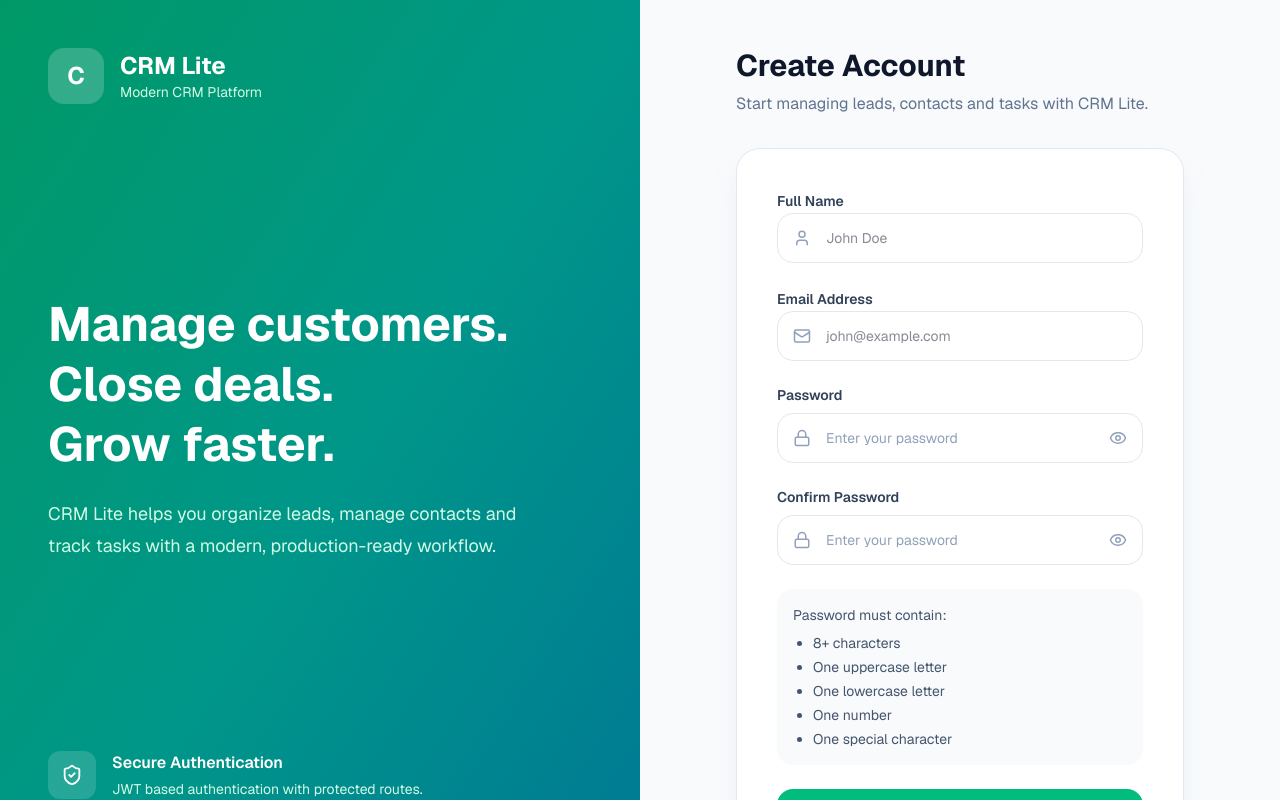
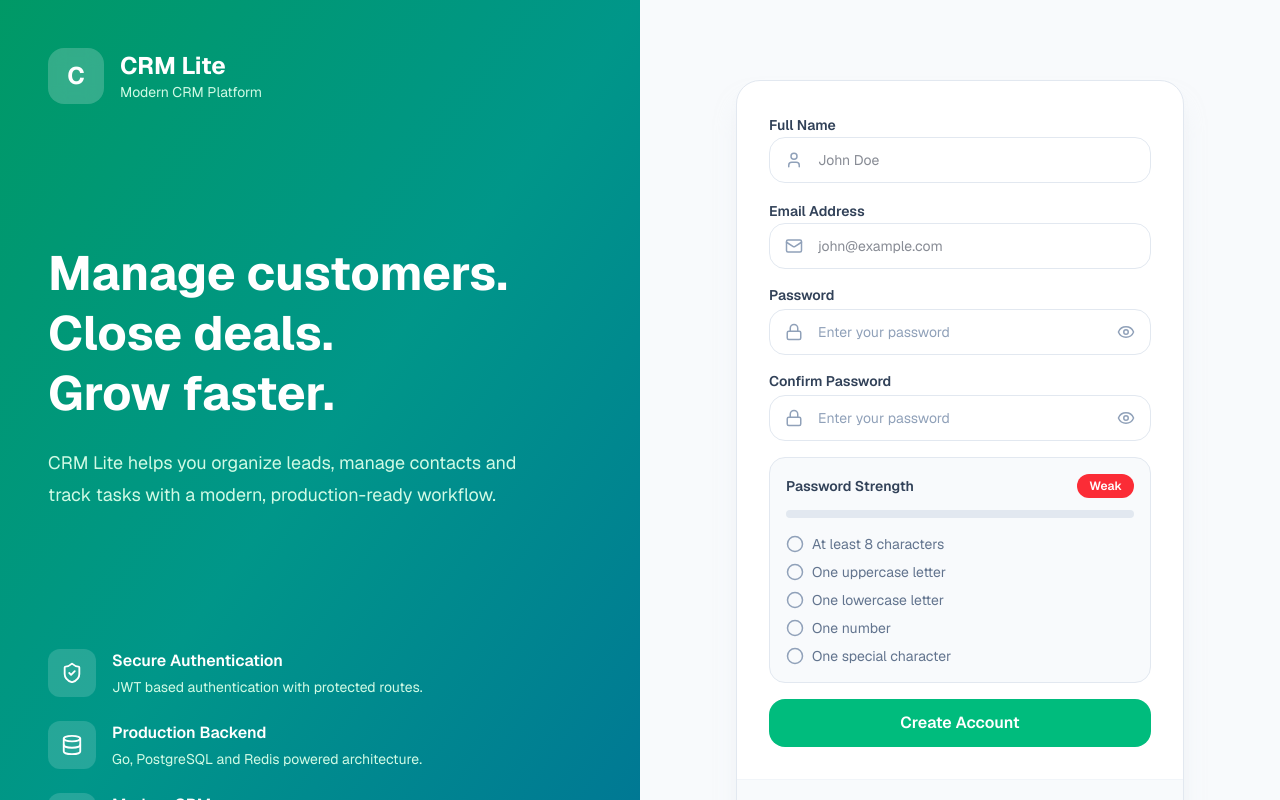
Before and after one commit to abhinavkumar03/crm-lite, a Next.js app in the folder frontend/: page /register in a window 1280 px wide. Shown: the top 800 px of the page. Built offline with nearby package versions, Linux system fonts and the light colour scheme; no server answers.

Commit message:
feat(auth): improve login and registration user experience

```diff
--- a/frontend/app/(auth)/login/page.tsx
+++ b/frontend/app/(auth)/login/page.tsx
@@ -86,11 +86,11 @@ export default function LoginPage() {
       >
         <form
           onSubmit={handleLogin}
-          className="space-y-6"
+          className="space-y-4"
         >
           {/* Email */}
 
-          <div className="space-y-2">
+          <div className="space-y-1">
             <label className="block text-sm font-semibold text-slate-700">
               Email Address
             </label>
@@ -123,7 +123,7 @@ export default function LoginPage() {
                 rounded-2xl
                 border
                 border-slate-200
-                py-3.5
+                py-3
                 pl-12
                 pr-4
                 text-sm
@@ -195,7 +195,7 @@ export default function LoginPage() {
             gap-2
             rounded-2xl
             bg-emerald-500
-            py-3.5
+            py-3
             font-semibold
             text-white
             transition
--- a/frontend/app/(auth)/register/page.tsx
+++ b/frontend/app/(auth)/register/page.tsx
@@ -16,6 +16,7 @@ import AuthLayout from "@/components/auth/AuthLayout";
 import AuthCard from "@/components/auth/AuthCard";
 import PasswordInput from "@/components/auth/PasswordInput";
 import { toast } from "sonner";
+import PasswordStrength from "@/components/auth/PasswordStrength";
 
 export default function RegisterPage() {
   const router = useRouter();
@@ -105,8 +106,10 @@ export default function RegisterPage() {
 
   return (
     <AuthLayout
-      title="Create Account"
-      subtitle="Start managing leads, contacts and tasks with CRM Lite."
+      // title="Create Account"
+      // subtitle="Start managing leads, contacts and tasks with CRM Lite."
+      title=""
+      subtitle=""
     >
       <AuthCard
         footer={
@@ -127,11 +130,11 @@ export default function RegisterPage() {
       >
         <form
           onSubmit={handleSubmit}
-          className="space-y-6"
+          className="space-y-4"
         >
           {/* Name */}
 
-          <div className="space-y-2">
+          <div className="space-y-1">
             <label className="text-sm font-semibold text-slate-700">
               Full Name
             </label>
@@ -163,7 +166,7 @@ export default function RegisterPage() {
                 rounded-2xl
                 border
                 border-slate-200
-                py-3.5
+                py-3
                 pl-12
                 pr-4
                 text-sm
@@ -179,7 +182,7 @@ export default function RegisterPage() {
 
           {/* Email */}
 
-          <div className="space-y-2">
+          <div className="space-y-1">
             <label className="text-sm font-semibold text-slate-700">
               Email Address
             </label>
@@ -212,7 +215,7 @@ export default function RegisterPage() {
                 rounded-2xl
                 border
                 border-slate-200
-                py-3.5
+                py-3
                 pl-12
                 pr-4
                 text-sm
@@ -248,18 +251,25 @@ export default function RegisterPage() {
             required
           />
 
+          {confirmPassword.length > 0 && (
+            <div
+              className={`rounded-xl px-4 py-3 text-sm ${
+                password === confirmPassword
+                  ? "bg-emerald-50 text-emerald-700"
+                  : "bg-red-50 text-red-700"
+              }`}
+            >
+              {password === confirmPassword
+                ? "✓ Passwords match"
+                : "✗ Passwords do not match"}
+            </div>
+          )}
+
           {/* Password Helper */}
 
-          <div className="rounded-2xl bg-slate-50 p-4 text-sm text-slate-600">
-            Password must contain:
-            <ul className="mt-2 list-disc space-y-1 pl-5">
-              <li>8+ characters</li>
-              <li>One uppercase letter</li>
-              <li>One lowercase letter</li>
-              <li>One number</li>
-              <li>One special character</li>
-            </ul>
-          </div>
+          <PasswordStrength
+            password={password}
+          />
 
           {/* Error */}
 
@@ -281,7 +291,7 @@ export default function RegisterPage() {
             gap-2
             rounded-2xl
             bg-emerald-500
-            py-3.5
+            py-3
             font-semibold
             text-white
             transition
--- a/frontend/components/auth/AuthCard.tsx
+++ b/frontend/components/auth/AuthCard.tsx
@@ -23,7 +23,7 @@ export default function AuthCard({
     >
       {/* Body */}
 
-      <div className="p-8 sm:p-10">
+      <div className="px-4 py-2 sm:p-8">
         {children}
       </div>
 
--- a/frontend/components/auth/PasswordInput.tsx
+++ b/frontend/components/auth/PasswordInput.tsx
@@ -24,7 +24,7 @@ export default function PasswordInput({
     useState(false);
 
   return (
-    <div className="space-y-2">
+    <div className="space-y-1">
       <label className="block text-sm font-semibold text-slate-700">
         {label}
       </label>
@@ -65,7 +65,7 @@ export default function PasswordInput({
           border
           border-slate-200
           bg-white
-          py-3.5
+          py-3
           pl-12
           pr-12
           text-sm
--- /dev/null
+++ b/frontend/components/auth/PasswordStrength.tsx
@@ -0,0 +1,111 @@
+"use client";
+
+import {
+  CheckCircle2,
+  Circle,
+} from "lucide-react";
+
+type Props = {
+  password: string;
+};
+
+export default function PasswordStrength({
+  password,
+}: Props) {
+  const rules = [
+    {
+      label: "At least 8 characters",
+      valid: password.length >= 8,
+    },
+    {
+      label: "One uppercase letter",
+      valid: /[A-Z]/.test(password),
+    },
+    {
+      label: "One lowercase letter",
+      valid: /[a-z]/.test(password),
+    },
+    {
+      label: "One number",
+      valid: /\d/.test(password),
+    },
+    {
+      label: "One special character",
+      valid: /[^A-Za-z0-9]/.test(password),
+    },
+  ];
+
+  const passed = rules.filter(
+    (r) => r.valid
+  ).length;
+
+  const strength =
+    passed <= 2
+      ? "Weak"
+      : passed === 3 || passed === 4
+      ? "Medium"
+      : "Strong";
+
+  const strengthColor =
+    strength === "Weak"
+      ? "bg-red-500"
+      : strength === "Medium"
+      ? "bg-amber-500"
+      : "bg-emerald-500";
+
+  return (
+    <div className="rounded-2xl border border-slate-200 bg-slate-50 p-4">
+      <div className="mb-3 flex items-center justify-between">
+        <span className="text-sm font-semibold text-slate-700">
+          Password Strength
+        </span>
+
+        <span
+          className={`rounded-full px-3 py-1 text-xs font-semibold text-white ${strengthColor}`}
+        >
+          {strength}
+        </span>
+      </div>
+
+      <div className="mb-4 h-2 overflow-hidden rounded-full bg-slate-200">
+        <div
+          className={`h-full transition-all duration-300 ${strengthColor}`}
+          style={{
+            width: `${(passed / 5) * 100}%`,
+          }}
+        />
+      </div>
+
+      <div className="space-y-2">
+        {rules.map((rule) => (
+          <div
+            key={rule.label}
+            className="flex items-center gap-2 text-sm"
+          >
+            {rule.valid ? (
+              <CheckCircle2
+                size={18}
+                className="text-emerald-500"
+              />
+            ) : (
+              <Circle
+                size={18}
+                className="text-slate-400"
+              />
+            )}
+
+            <span
+              className={
+                rule.valid
+                  ? "text-emerald-700"
+                  : "text-slate-500"
+              }
+            >
+              {rule.label}
+            </span>
+          </div>
+        ))}
+      </div>
+    </div>
+  );
+}
--- a/frontend/components/common/form/FormDateTime.tsx
+++ b/frontend/components/common/form/FormDateTime.tsx
@@ -15,7 +15,7 @@ export default function FormDateTime({
   ...props
 }: Props) {
   return (
-    <div className="space-y-2">
+    <div className="space-y-1">
       <label className="block text-sm font-semibold text-slate-700">
         {label}
 
--- a/frontend/components/common/form/FormInput.tsx
+++ b/frontend/components/common/form/FormInput.tsx
@@ -14,7 +14,7 @@ export default function FormInput({
   ...props
 }: Props) {
   return (
-    <div className="space-y-2">
+    <div className="space-y-1">
       <label className="block text-sm font-semibold text-slate-700">
         {label}
 
--- a/frontend/components/common/form/FormSelect.tsx
+++ b/frontend/components/common/form/FormSelect.tsx
@@ -20,7 +20,7 @@ export default function FormSelect({
   ...props
 }: Props) {
   return (
-    <div className="space-y-2">
+    <div className="space-y-1">
       <label className="block text-sm font-semibold text-slate-700">
         {label}
 
--- a/frontend/components/common/form/FormTextarea.tsx
+++ b/frontend/components/common/form/FormTextarea.tsx
@@ -15,7 +15,7 @@ export default function FormTextarea({
   ...props
 }: Props) {
   return (
-    <div className="space-y-2">
+    <div className="space-y-1">
       <label className="block text-sm font-semibold text-slate-700">
         {label}
 
```
